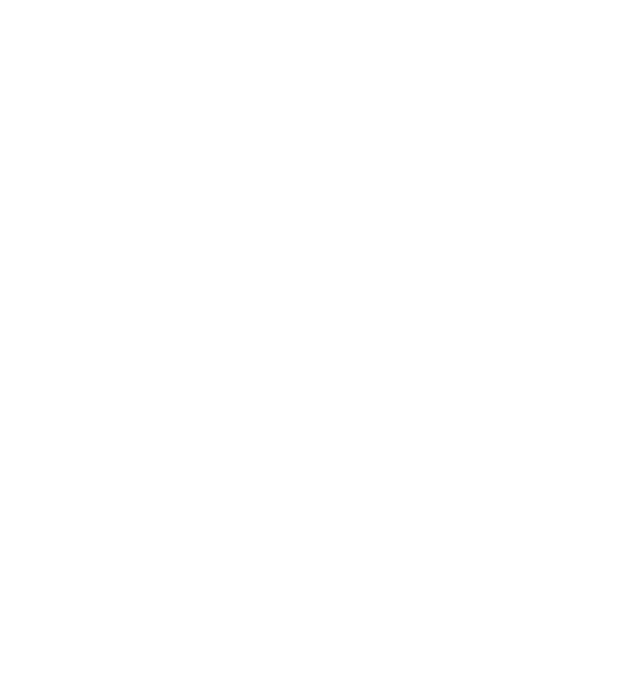
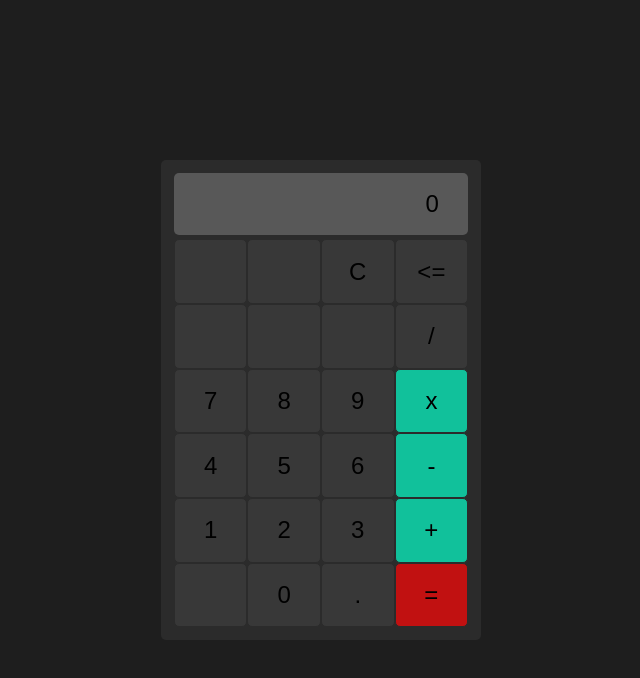
Before and after one commit to brendokht/odin-calculator, a plain HTML site: page index.html in a window 1280 px wide. Shown: the whole page, without its empty margins (319-959 px from the left). Drawn offline with Linux system fonts and the light colour scheme; a web font is replaced by a local one.

Commit message:
Styled calculator on index page

```diff
--- a/index.html
+++ b/index.html
@@ -5,8 +5,57 @@
         <meta name="viewport" content="width=device-width, initial-scale=1.0" />
         <title>Calculator</title>
         <link href="style.css" rel="stylesheet" text="text/css" />
+        <link rel="preconnect" href="https://fonts.googleapis.com" />
+        <link rel="preconnect" href="https://fonts.gstatic.com" crossorigin />
+        <link
+            href="https://fonts.googleapis.com/css2?family=Miriam+Libre&display=swap"
+            rel="stylesheet"
+        />
     </head>
     <body>
+        <div class="container">
+            <div class="calculator">
+                <div class="row">
+                    <div class="screen">0</div>
+                </div>
+                <div class="row">
+                    <div class="button"></div>
+                    <div class="button"></div>
+                    <div class="button" id="clear">C</div>
+                    <div class="button" id="backspace"><=</div>
+                </div>
+                <div class="row">
+                    <div class="button"></div>
+                    <div class="button"></div>
+                    <div class="button"></div>
+                    <div class="button" id="divide">/</div>
+                </div>
+                <div class="row">
+                    <div class="button" id="7">7</div>
+                    <div class="button" id="8">8</div>
+                    <div class="button" id="9">9</div>
+                    <div class="button operator" id="multiply">x</div>
+                </div>
+                <div class="row">
+                    <div class="button" id="4">4</div>
+                    <div class="button" id="5">5</div>
+                    <div class="button" id="6">6</div>
+                    <div class="button operator" id="subtract">-</div>
+                </div>
+                <div class="row">
+                    <div class="button" id="1">1</div>
+                    <div class="button" id="2">2</div>
+                    <div class="button" id="3">3</div>
+                    <div class="button operator" id="add">+</div>
+                </div>
+                <div class="row">
+                    <div class="button"></div>
+                    <div class="button" id="0">0</div>
+                    <div class="button" id="decimal">.</div>
+                    <div class="button operator" id="equals">=</div>
+                </div>
+            </div>
+        </div>
         <script src="index.js"></script>
     </body>
 </html>
--- a/index.js
+++ b/index.js
@@ -26,7 +26,7 @@ function operate(num1, num2, op) {
         case "-":
             subtract(num1, num2);
             break;
-        case "*":
+        case "x":
             multiply(num1, num2);
             break;
         case "/":
--- a/style.css
+++ b/style.css
@@ -1,5 +1,80 @@
+:root {
+    --button-color: #383838;
+    --operator-color: #11c19b;
+    --equals-color: #c11111;
+    --screen-color: #585858;
+    --bg-color: #1e1e1e;
+    --container-color: #2b2b2b;
+    --width: 25vw;
+    --height: calc(var(--width) * 1.5);
+}
+
 * {
     box-sizing: border-box;
     padding: 0;
     margin: 0;
+    font-family: "Miriam Libre", sans-serif;
 }
+
+body {
+    background-color: var(--bg-color);
+    height: 100vh;
+    display: flex;
+    justify-content: center;
+    align-items: center;
+}
+
+.container {
+    display: flex;
+    flex-direction: column;
+    background-color: var(--container-color);
+    height: var(--height);
+    width: var(--width);
+    padding: 1%;
+    border-radius: 5px;
+}
+
+.calculator {
+    display: flex;
+    flex-direction: column;
+    height: 100%;
+}
+
+.row {
+    display: flex;
+    flex-grow: 1;
+}
+
+.screen {
+    background-color: var(--screen-color);
+    text-align: right;
+    width: 100%;
+    padding: 0 10%;
+    justify-content: right;
+    margin-bottom: 0.5vh;
+    border-radius: 5px;
+}
+
+.screen,
+.button {
+    display: flex;
+    align-items: center;
+    font-size: 1.5em;
+}
+
+.button {
+    background-color: var(--button-color);
+    width: 25%;
+    text-align: center;
+    border: 1px solid var(--container-color);
+    border-radius: 5px;
+    justify-content: center;
+}
+
+.operator {
+    background-color: var(--operator-color);
+}
+
+.operator#equals {
+    background-color: var(--equals-color);
+}
```
Lines whose indentation alone changed are shown as unchanged.
